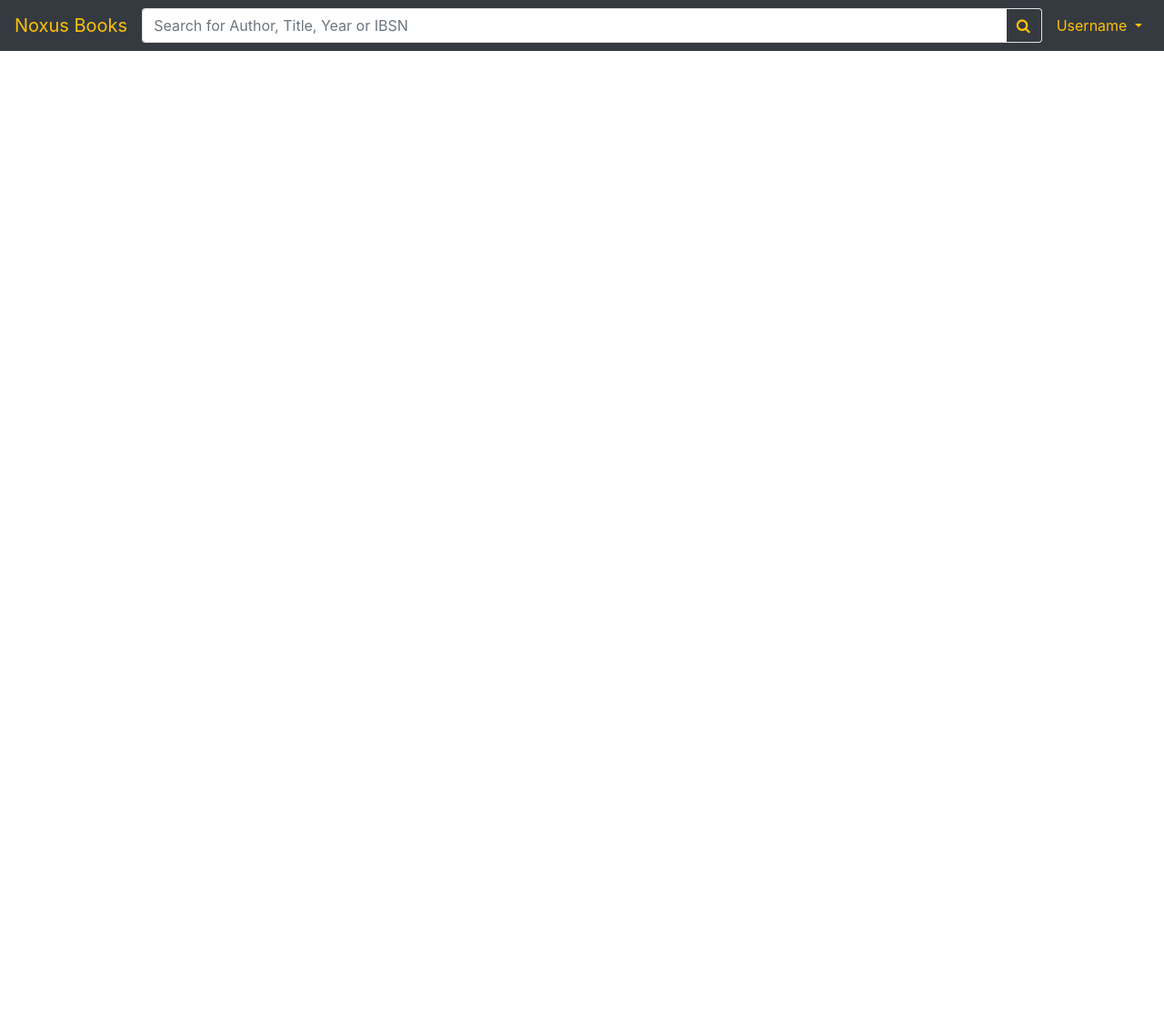
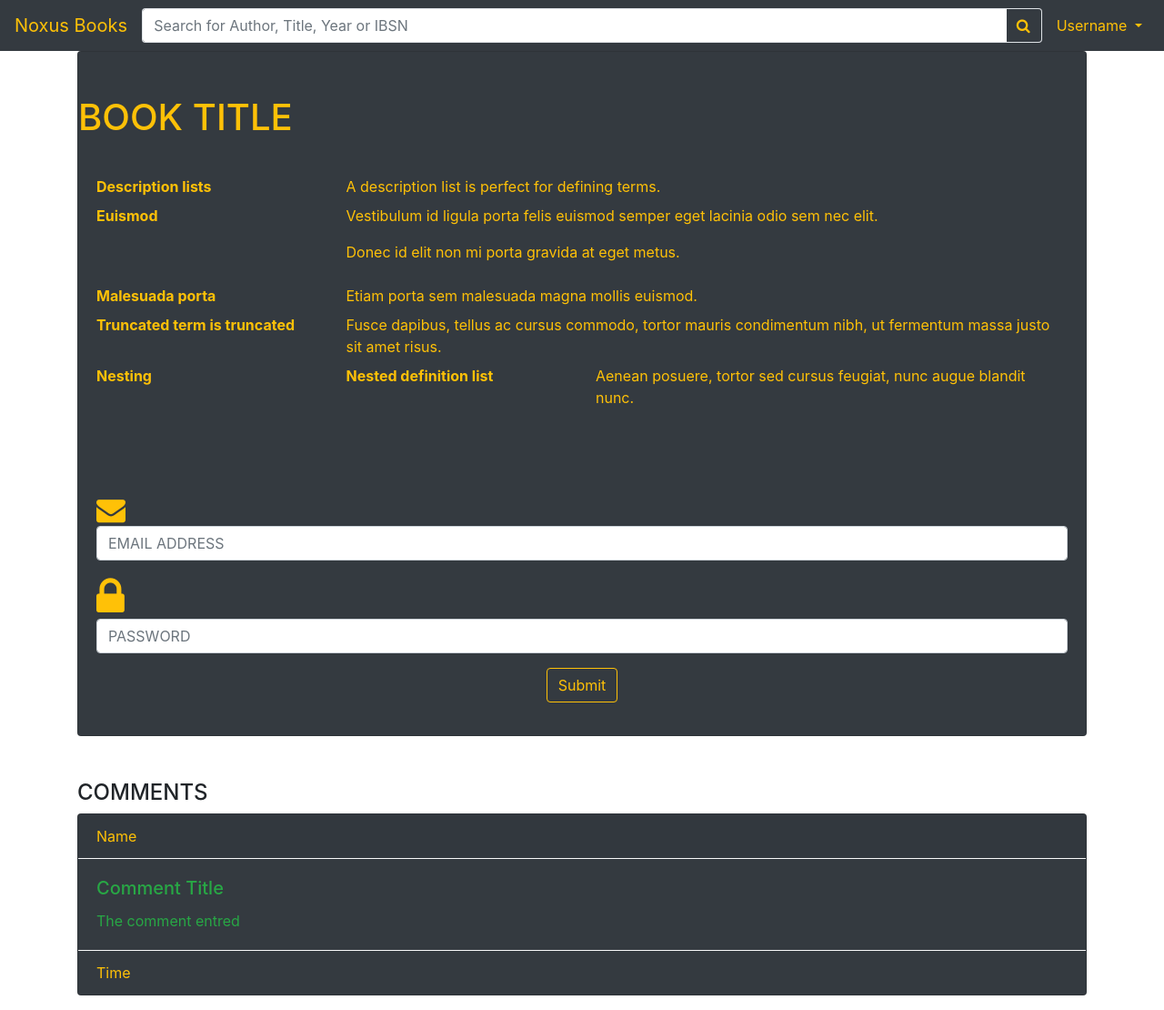
Before and after one commit to gmanthenoxus/project1, a Flask app: template project1/templates/result.html in a window 1280 px wide. Shown: the whole page at 91% size. Before the commit the page ends 56 px from the top, so only its background shows below. Run offline with Flask 2, Linux system fonts and the light colour scheme; the template is opened without the code that fills it, so the values that code supplies are empty; some libraries are stand-ins or nearby versions.

Commit message:
finished html creations

```diff
--- a/project1/application.py
+++ b/project1/application.py
@@ -34,6 +34,14 @@ def login():
 def signup():
     return render_template("signup.html")
 
+@app.route("/search")
+def search():
+    return render_template("search.html")
+
+@app.route("/result")
+def result():
+    return render_template("result.html")
+
 if __name__ == "__main__":
     app.debug = False
     app.run()
--- a/project1/templates/layout.html
+++ b/project1/templates/layout.html
@@ -43,7 +43,7 @@
         </div>
     </nav>
 <div class="container">
-</div class="row">
+
     {% block body %} {% endblock %}
 
 </div>
--- a/project1/templates/login.html
+++ b/project1/templates/login.html
@@ -23,7 +23,6 @@
                     <div class="row form-group justify-content-center">
                         <button type="submit" class="btn btn-outline-warning">Submit</button>
                     </div>
-
                 </form>
                 <!--Body-->
             </div>
--- a/project1/templates/result.html
+++ b/project1/templates/result.html
@@ -4,5 +4,69 @@
 {% endblock %}
 
 {% block body %}
+<div>
+    <div class="card pt-sm-5 text-warning bg-dark">
+        <div class="card-title">
+            <h1>BOOK TITLE</h1>
+        </div>
+        <div class="card-body">
+            <dl class="row">
+                <dt class="col-sm-3">Description lists</dt>
+                <dd class="col-sm-9">A description list is perfect for defining terms.</dd>
+
+                <dt class="col-sm-3">Euismod</dt>
+                <dd class="col-sm-9">
+                  <p>Vestibulum id ligula porta felis euismod semper eget lacinia odio sem nec elit.</p>
+                  <p>Donec id elit non mi porta gravida at eget metus.</p>
+                </dd>
+
+                <dt class="col-sm-3">Malesuada porta</dt>
+                <dd class="col-sm-9">Etiam porta sem malesuada magna mollis euismod.</dd>
+
+                <dt class="col-sm-3 text-truncate">Truncated term is truncated</dt>
+                <dd class="col-sm-9">Fusce dapibus, tellus ac cursus commodo, tortor mauris condimentum nibh, ut fermentum massa justo sit amet risus.</dd>
+
+                <dt class="col-sm-3">Nesting</dt>
+                <dd class="col-sm-9">
+                  <dl class="row">
+                    <dt class="col-sm-4">Nested definition list</dt>
+                    <dd class="col-sm-8">Aenean posuere, tortor sed cursus feugiat, nunc augue blandit nunc.</dd>
+                  </dl>
+                </dd>
+              </dl>
+
+              <div class="row align-items-center justify-content-center pt-sm-5">
+                <div class="col">
+                    <form action=" align-items-center justify-content-center">
+                        <div class="form-group">
+                            <i class="fa fa-envelope fa-2x text-warning"></i>
+                            <input type="email" class="form-control"  placeholder="EMAIL ADDRESS">
+                        </div>
+                        <div class="form-group">
+                            <i class="fa fa-lock fa-3x text-warning"></i>
+                            <input type="password" class="form-control "  placeholder="PASSWORD">
+                        </div>
+                        <div class="row form-group justify-content-center">
+                            <button type="submit" class="btn btn-outline-warning">Submit</button>
+                        </div>
+
+                    </form>
+                </div>
+              </div>
+        </div>
+
+    </div>
+    <div class="pt-sm-5">
+        <h4>COMMENTS</h4>
+        <div class="card bg-dark text-warning mb-3">
+            <div class="card-header  border-light">Name</div>
+            <div class="card-body text-success">
+              <h5 class="card-title">Comment Title</h5>
+              <p class="card-text">The comment entred</p>
+            </div>
+            <div class="card-footer bg-dark border-light">Time</div>
+          </div>
+    </div>
+</div>
 
 {% endblock %}
```
Also changed, not shown: project1/templates/search.html (+16 -6 lines), project1/templates/import.sql (deleted), 6 other files.
